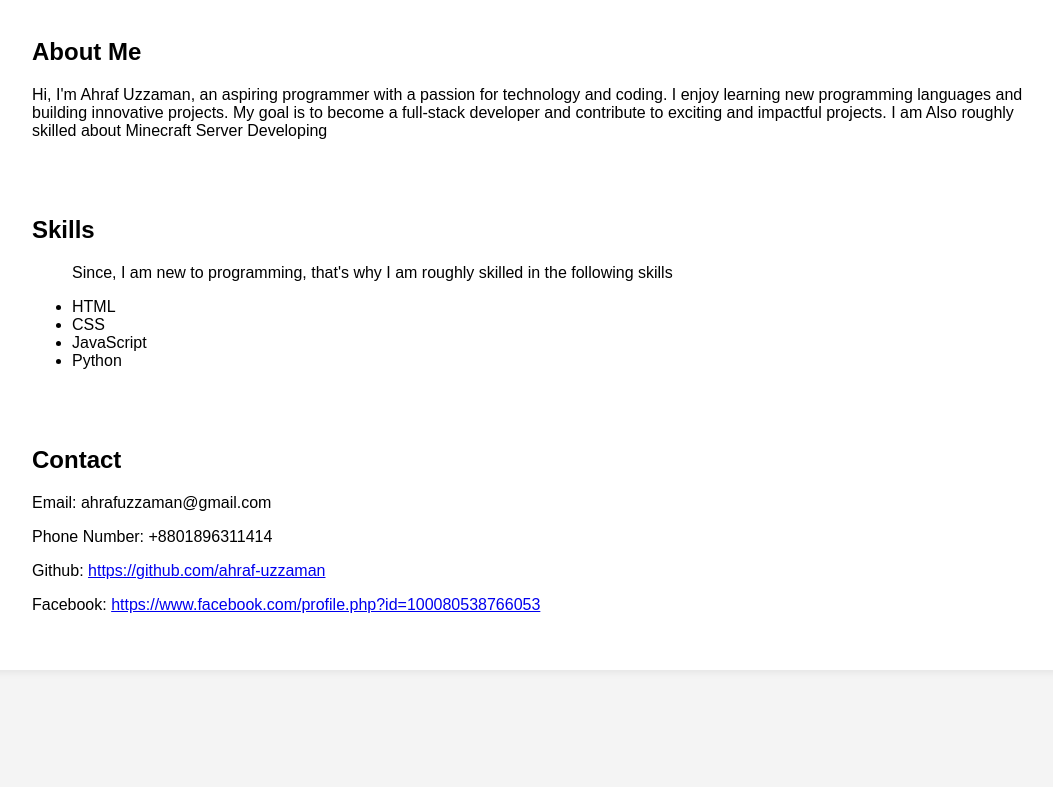
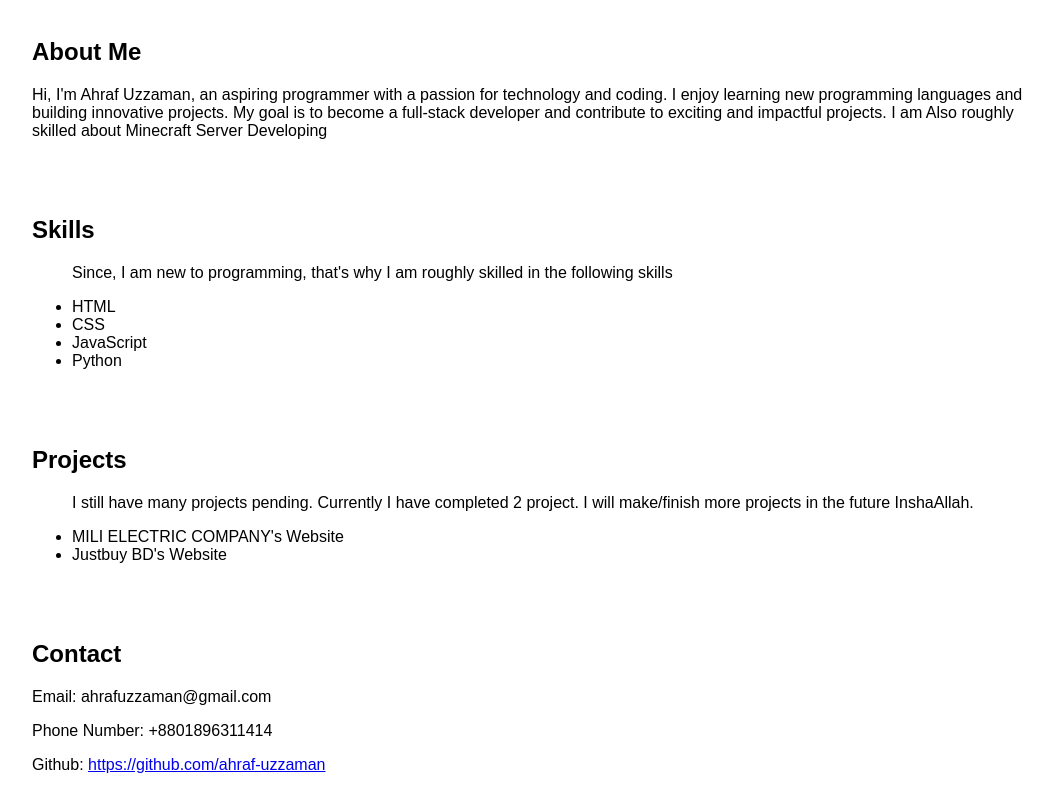
Before and after one commit to ahraf-uzzaman/portfolio2, a plain HTML site: page index.html in a window 1280 px wide. Shown: the part 436-1223 px from the top of the page, without its empty margins (112-1165 px from the left). Before the commit the page ends 1126 px from the top, so only its background shows below. Drawn offline with Linux system fonts and the light colour scheme.

Commit message:
Update index.html

```diff
--- a/index.html
+++ b/index.html
@@ -40,6 +40,15 @@
 
             </ul>
         </section>
+        <section id="projects" class="container">
+            <h2>Projects</h2>
+            <ul>
+                <p>I still have many projects pending. Currently I have completed 2 project. I will make/finish more projects in the future InshaAllah.</p>
+                <li>MILI ELECTRIC COMPANY's Website</li>
+                <li>Justbuy BD's Website</li>
+            </ul>
+        </section>
+
         <section id="contact" class="container">
             <h2>Contact</h2>
             <p>Email: ahrafuzzaman@gmail.com</p>
```
